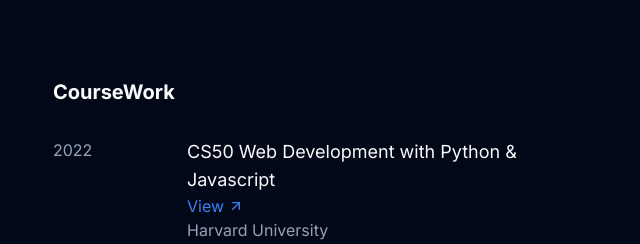
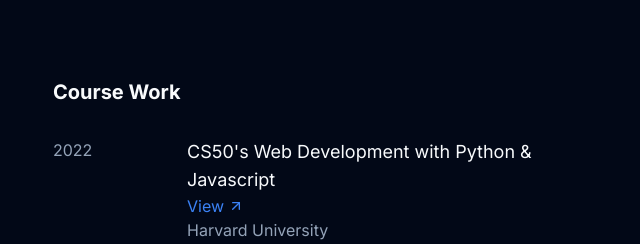
Before and after one commit to nahasco/portfolio, a Next.js app: page / in a window 1280 px wide. Shown: the part 1903-2147 px from the top of the page, without its empty margins (595-1235 px from the left). Built offline with nearby package versions, Linux system fonts and the light colour scheme.

Commit message:
fix typos

```diff
--- a/src/app/page.tsx
+++ b/src/app/page.tsx
@@ -129,13 +129,13 @@
                     </div>
 
                     <div>
-                        <Heading>CourseWork</Heading>
+                        <Heading>Course Work</Heading>
                         <ul className="flex flex-col gap-8 mt-6 pb-20">
                             <li className="grid grid-cols-8 text-muted-foreground">
                                 <div className="col-span-2 text-muted-foreground">2022</div>
                                 <div className="col-span-6">
                                     <h4 className="text-lg text-foreground">
-                                        CS50 Web Development with Python & Javascript
+                                        CS50's Web Development with Python & Javascript
                                     </h4>
                                     <ExternalLink href="https://pll.harvard.edu/course/cs50s-web-programming-python-and-javascript">
                                         View
```
